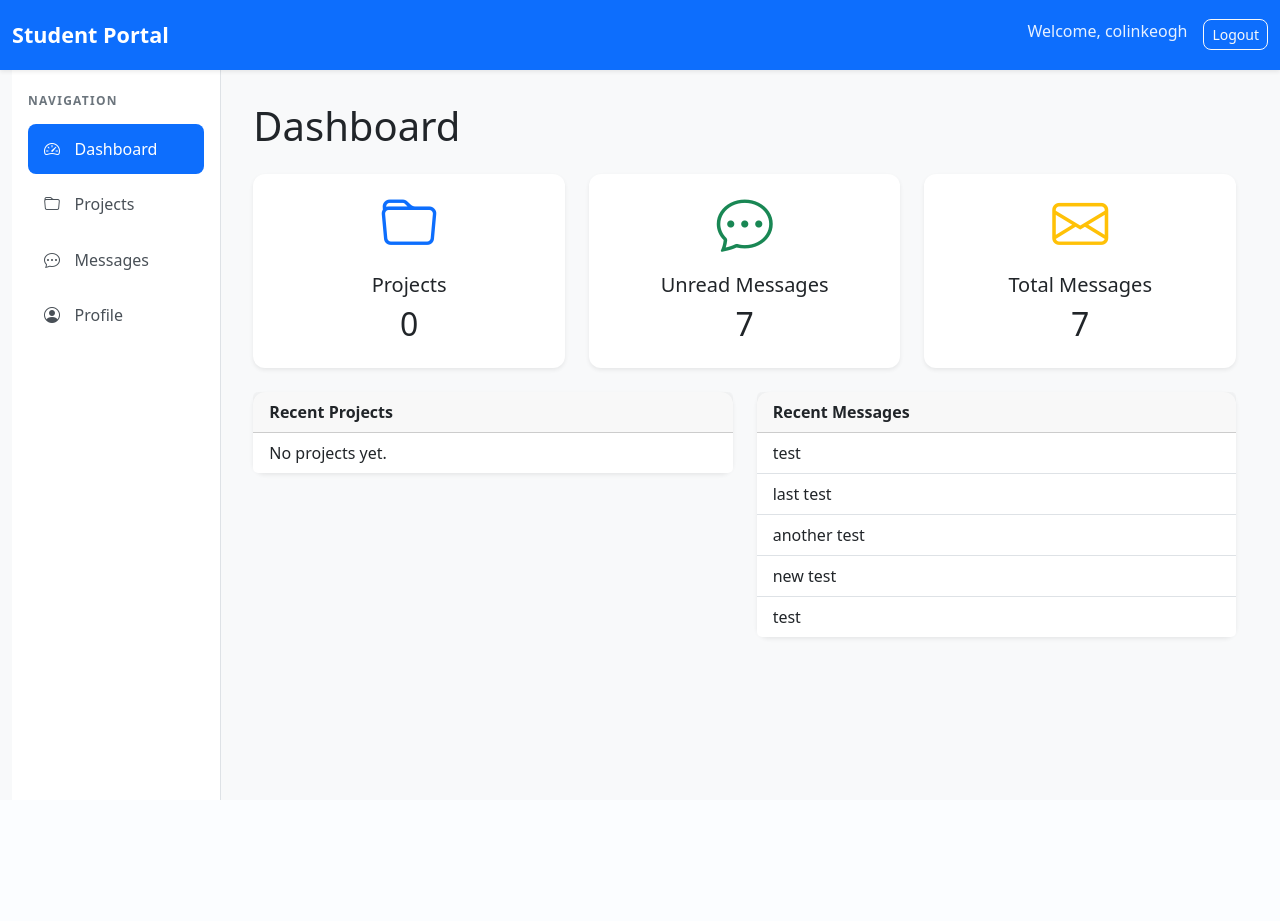
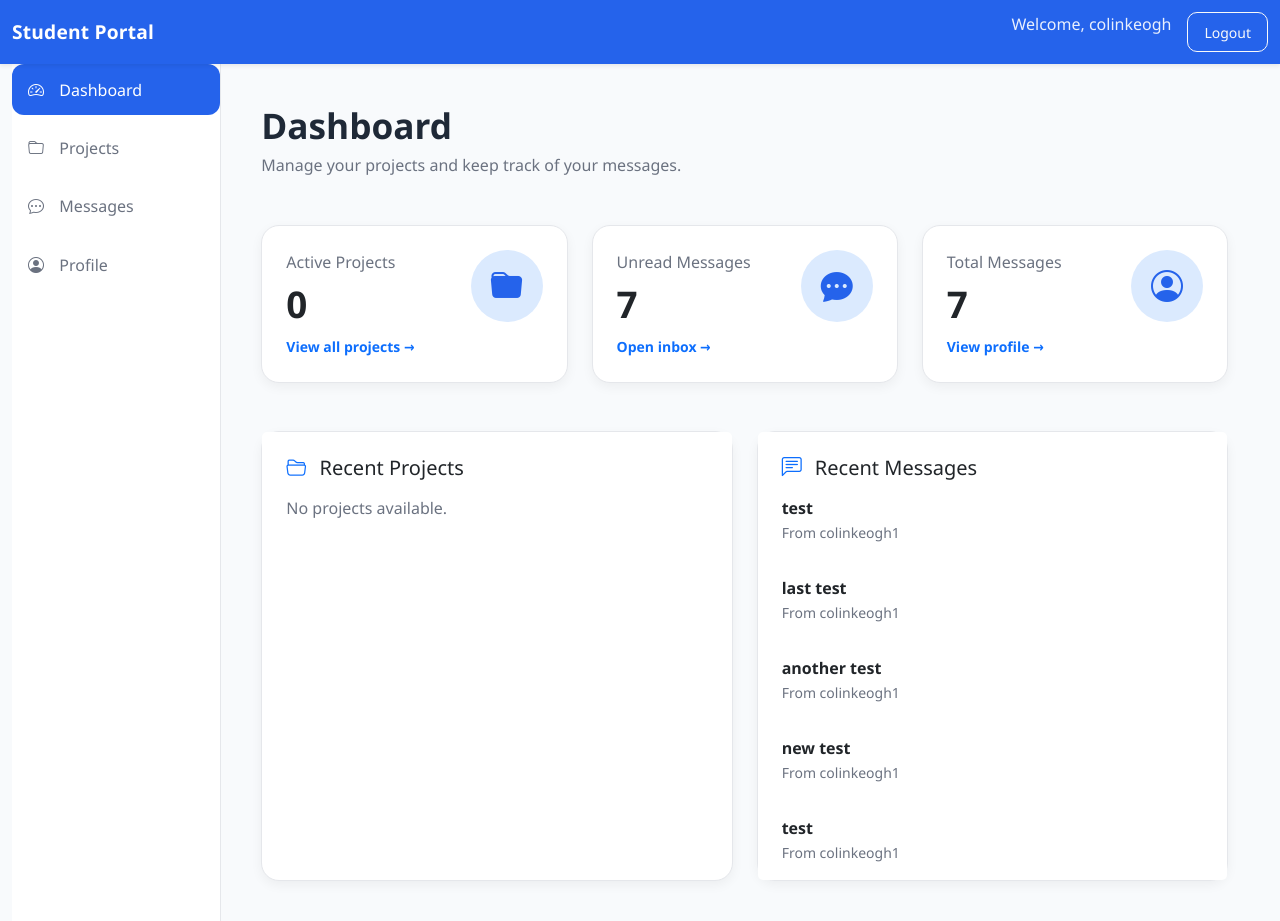
Before and after one commit to colin-182/student-portal, a Django app: page / in a window 1280 px wide. Before the commit the page ends 800 px from the top, so only its background shows below. Run offline with Django 5.2, Linux system fonts and the light colour scheme; a user stored in the database is signed in; data comes from the database, SQL or seed files in the repository.

Commit message:
complete dashboard redesign and begin UI polish

```diff
--- a/dashboard/templates/dashboard/home.html
+++ b/dashboard/templates/dashboard/home.html
@@ -6,27 +6,59 @@ Dashboard
 
 {% block content %}
 
-<h1 class="mb-4">
-    Dashboard
-</h1>
+<div class="mb-5">
 
-<div class="row">
+    <h1>Dashboard</h1>
 
-    <div class="col-md-4 mb-4">
+    <p class="text-muted mb-0">
 
-        <a href="{% url 'projects:list' %}" class="text-decoration-none">
+        Manage your projects and keep track of your messages.
 
-            <div class="card shadow-sm h-100">
+    </p>
 
-                <div class="card-body text-center">
+</div>
 
-                    <i class="bi bi-folder display-4 text-primary"></i>
+<div class="row g-4 mb-5">
 
-                    <h5 class="mt-3">
-                        Projects
-                    </h5>
+    <!-- Projects Card -->
 
-                    <h2>{{ project_count }}</h2>
+    <div class="col-lg-4">
+
+        <a
+            href="{% url 'projects:list' %}"
+            class="text-decoration-none text-dark">
+
+            <div class="card h-100">
+
+                <div class="card-body p-4">
+
+                    <div class="d-flex justify-content-between align-items-start">
+
+                        <div>
+
+                            <p class="text-muted mb-2">
+
+                                Active Projects
+
+                            </p>
+
+                            <h2 class="mb-2">
+
+                                {{ project_count }}
+
+                            </h2>
+
+                            <small class="text-primary fw-semibold">
+
+                                View all projects →
+
+                            </small>
+
+                        </div>
+
+                        <i class="bi bi-folder-fill fs-1"></i>
+
+                    </div>
 
                 </div>
 
@@ -36,21 +68,45 @@ Dashboard
 
     </div>
 
-    <div class="col-md-4 mb-4">
+    <!-- Messages Card -->
 
-        <a href="{% url 'messaging:inbox' %}" class="text-decoration-none">
+    <div class="col-lg-4">
 
-            <div class="card shadow-sm h-100">
+        <a
+            href="{% url 'messaging:inbox' %}"
+            class="text-decoration-none text-dark">
 
-                <div class="card-body text-center">
+            <div class="card h-100">
 
-                    <i class="bi bi-chat-dots display-4 text-success"></i>
+                <div class="card-body p-4">
 
-                    <h5 class="mt-3">
-                        Unread Messages
-                    </h5>
+                    <div class="d-flex justify-content-between align-items-start">
 
-                    <h2>{{ unread_messages }}</h2>
+                        <div>
+
+                            <p class="text-muted mb-2">
+
+                                Unread Messages
+
+                            </p>
+
+                            <h2 class="mb-2">
+
+                                {{ unread_messages }}
+
+                            </h2>
+
+                            <small class="text-primary fw-semibold">
+
+                                Open inbox →
+
+                            </small>
+
+                        </div>
+
+                        <i class="bi bi-chat-dots-fill fs-1"></i>
+
+                    </div>
 
                 </div>
 
@@ -60,21 +116,45 @@ Dashboard
 
     </div>
 
-    <div class="col-md-4 mb-4">
+    <!-- Profile Card -->
 
-        <a href="{% url 'messaging:inbox' %}" class="text-decoration-none">
+    <div class="col-lg-4">
 
-            <div class="card shadow-sm h-100">
+        <a
+            href="{% url 'dashboard:profile' %}"
+            class="text-decoration-none text-dark">
 
-                <div class="card-body text-center">
+            <div class="card h-100">
 
-                    <i class="bi bi-envelope display-4 text-warning"></i>
+                <div class="card-body p-4">
 
-                    <h5 class="mt-3">
-                        Total Messages
-                    </h5>
+                    <div class="d-flex justify-content-between align-items-start">
 
-                    <h2>{{ total_messages }}</h2>
+                        <div>
+
+                            <p class="text-muted mb-2">
+
+                                Total Messages
+
+                            </p>
+
+                            <h2 class="mb-2">
+
+                                {{ total_messages }}
+
+                            </h2>
+
+                            <small class="text-primary fw-semibold">
+
+                                View profile →
+
+                            </small>
+
+                        </div>
+
+                        <i class="bi bi-person-circle fs-1"></i>
+
+                    </div>
 
                 </div>
 
@@ -86,15 +166,23 @@ Dashboard
 
 </div>
 
-<div class="row">
+<div class="row g-4">
+
+    <!-- Recent Projects -->
 
     <div class="col-lg-6">
 
-        <div class="card shadow-sm mb-4">
+        <div class="card h-100">
 
-            <div class="card-header">
+            <div class="card-header bg-white border-0 pt-4 pb-0 px-4">
 
-                <strong>Recent Projects</strong>
+                <h5 class="mb-0">
+
+                    <i class="bi bi-folder2-open text-primary me-2"></i>
+
+                    Recent Projects
+
+                </h5>
 
             </div>
 
@@ -104,17 +192,21 @@ Dashboard
 
                     <a
                         href="{% url 'projects:detail' project.pk %}"
-                        class="list-group-item list-group-item-action">
+                        class="list-group-item list-group-item-action border-0 px-4 py-3">
 
-                        {{ project.title }}
+                        <strong>
+
+                            {{ project.title }}
+
+                        </strong>
 
                     </a>
 
                 {% empty %}
 
-                    <div class="list-group-item">
+                    <div class="list-group-item border-0 px-4 py-3 text-muted">
 
-                        No projects yet.
+                        No projects available.
 
                     </div>
 
@@ -126,13 +218,21 @@ Dashboard
 
     </div>
 
+    <!-- Recent Messages -->
+
     <div class="col-lg-6">
 
-        <div class="card shadow-sm mb-4">
+        <div class="card h-100">
 
-            <div class="card-header">
+            <div class="card-header bg-white border-0 pt-4 pb-0 px-4">
 
-                <strong>Recent Messages</strong>
+                <h5 class="mb-0">
+
+                    <i class="bi bi-chat-left-text text-primary me-2"></i>
+
+                    Recent Messages
+
+                </h5>
 
             </div>
 
@@ -142,17 +242,29 @@ Dashboard
 
                     <a
                         href="{% url 'messaging:detail' message.pk %}"
-                        class="list-group-item list-group-item-action">
+                        class="list-group-item list-group-item-action border-0 px-4 py-3">
 
-                        {{ message.subject }}
+                        <strong>
+
+                            {{ message.subject }}
+
+                        </strong>
+
+                        <br>
+
+                        <small class="text-muted">
+
+                            From {{ message.sender.username }}
+
+                        </small>
 
                     </a>
 
                 {% empty %}
 
-                    <div class="list-group-item">
+                    <div class="list-group-item border-0 px-4 py-3 text-muted">
 
-                        No messages yet.
+                        No messages available.
 
                     </div>
 
--- a/static/css/style.css
+++ b/static/css/style.css
@@ -1,3 +1,22 @@
+/* ==========================================
+   Colour Palette
+========================================== */
+
+:root {
+
+    --primary: #2563eb;
+    --primary-light: #dbeafe;
+
+    --background: #f8fafc;
+    --card: #ffffff;
+
+    --border: #e5e7eb;
+
+    --text: #1f2937;
+    --text-muted: #6b7280;
+
+}
+
 /* ==========================================
    Global
 ========================================== */
@@ -8,8 +27,20 @@ body {
 }
 
 body {
-    background-color: #f8f9fa;
+
+    background: var(--background);
+
+    color: var(--text);
+
+    font-family:
+        "Segoe UI",
+        Tahoma,
+        Geneva,
+        Verdana,
+        sans-serif;
+
     margin: 0;
+
 }
 
 /* ==========================================
@@ -17,18 +48,31 @@ body {
 ========================================== */
 
 .navbar {
-    min-height: 70px;
-    box-shadow: 0 2px 8px rgba(0, 0, 0, 0.08);
-    z-index: 1030;
+
+    min-height: 64px;
+
+    background: var(--primary) !important;
+
+    box-shadow:
+        0 2px 12px rgba(0,0,0,.08);
+
 }
 
 .navbar-brand {
-    font-size: 1.35rem;
-    font-weight: 700;
+
+    font-size: 1.2rem;
+
+    font-weight: 600;
+
+    letter-spacing: .2px;
+
 }
 
 .navbar-text {
-    color: rgba(255, 255, 255, 0.9);
+
+    color:
+        rgba(255,255,255,.9);
+
 }
 
 /* ==========================================
@@ -36,59 +80,116 @@ body {
 ========================================== */
 
 .sidebar {
-    background: #ffffff;
-    border-right: 1px solid #dee2e6;
-    min-height: calc(100vh - 70px);
+
+    background: white;
+
+    border-right:
+        1px solid var(--border);
+
+    min-height: calc(100vh - 64px);
+
 }
 
 .sidebar-inner {
+
     padding: 1.5rem 1rem;
-}
 
-.sidebar-heading {
-    color: #6c757d;
-    text-transform: uppercase;
-    letter-spacing: .08rem;
-    font-size: .75rem;
-    font-weight: 700;
-    margin-bottom: 1rem;
 }
 
 .nav-link {
-    color: #495057;
-    padding: .8rem 1rem;
-    border-radius: .5rem;
-    margin-bottom: .35rem;
-    transition: all .2s ease;
+
+    color: var(--text-muted);
+
+    border-radius: 12px;
+
+    padding: .85rem 1rem;
+
+    margin-bottom: .45rem;
+
+    transition:
+        all .25s ease;
+
     font-weight: 500;
+
 }
 
 .nav-link:hover {
-    background: #e9ecef;
-    color: #0d6efd;
+
+    background:
+        var(--primary-light);
+
+    color:
+        var(--primary);
+
 }
 
 .nav-link.active {
-    background: #0d6efd;
-    color: #ffffff !important;
+
+    background:
+        var(--primary);
+
+    color: white !important;
+
 }
 
 .nav-link i {
-    margin-right: .65rem;
+
+    margin-right: .7rem;
+
 }
 
 /* ==========================================
-   Main Content
+   Main
 ========================================== */
 
 main {
-    min-height: calc(100vh - 70px);
+
+    min-height:
+        calc(100vh - 64px);
+
 }
 
 .content-wrapper {
-    max-width: 1100px;
-    margin: 0 auto;
-    padding: 2rem;
+
+    max-width: 1150px;
+
+    margin: auto;
+
+    padding: 2.5rem;
+
+}
+
+/* ==========================================
+   Page Titles
+========================================== */
+
+.content-wrapper h1 {
+
+    font-size: 2.2rem;
+
+    font-weight: 600;
+
+    margin-bottom: .4rem;
+
+    border: none;
+
+    padding: 0;
+
+}
+
+.content-wrapper h2 {
+
+    font-size: 1.75rem;
+
+    font-weight: 600;
+
+}
+
+.text-muted {
+
+    color:
+        var(--text-muted) !important;
+
 }
 
 /* ==========================================
@@ -96,16 +197,81 @@ main {
 ========================================== */
 
 .card {
-    border: none;
-    border-radius: .75rem;
-    box-shadow: 0 2px 10px rgba(0, 0, 0, .08);
-    transition: transform .2s ease,
-                box-shadow .2s ease;
+
+    background: white;
+
+    border: 1px solid var(--border);
+
+    border-radius: 18px;
+
+    box-shadow:
+
+        0 4px 12px rgba(0,0,0,.05);
+
+    transition:
+
+        transform .25s,
+
+        box-shadow .25s,
+
+        border-color .25s;
+
 }
 
 .card:hover {
-    transform: translateY(-3px);
-    box-shadow: 0 8px 20px rgba(0, 0, 0, .12);
+
+    transform:
+        translateY(-5px);
+
+    border-color:
+        var(--primary-light);
+
+    box-shadow:
+
+        0 14px 30px rgba(37,99,235,.12);
+
+}
+
+/* ==========================================
+   Dashboard Cards
+========================================== */
+
+.card i.fs-1 {
+
+    width: 72px;
+
+    height: 72px;
+
+    display: flex;
+
+    align-items: center;
+
+    justify-content: center;
+
+    border-radius: 50%;
+
+    background: var(--primary-light);
+
+    color: var(--primary) !important;
+
+    font-size: 2rem !important;
+
+}
+
+.card h2 {
+
+    font-size: 2.3rem;
+
+    font-weight: 700;
+
+    margin-top: .4rem;
+
+}
+
+.card p {
+
+    margin-bottom: 0;
+
 }
 
 /* ==========================================
@@ -128,7 +316,24 @@ main {
 ========================================== */
 
 .btn {
-    border-radius: .5rem;
+
+    border-radius: 10px;
+
+    padding:
+        .55rem 1rem;
+
+    font-weight: 500;
+
+}
+
+.btn-primary {
+
+    background:
+        var(--primary);
+
+    border-color:
+        var(--primary);
+
 }
 
 /* ==========================================
--- a/templates/includes/sidebar.html
+++ b/templates/includes/sidebar.html
@@ -1,17 +1,9 @@
-<div class="sidebar-inner">
-
-    <h6 class="sidebar-heading">
-
-        Navigation
-
-    </h6>
-
 <ul class="nav flex-column">
 
     <li class="nav-item">
 
         <a
-                class="nav-link {% if request.resolver_match.app_name == 'dashboard' %}active{% endif %}"
+            class="nav-link {% if request.resolver_match.url_name == 'home' %}active{% endif %}"
             href="{% url 'dashboard:home' %}">
 
             <i class="bi bi-speedometer2"></i>
@@ -65,5 +57,3 @@
     </li>
 
 </ul>
-
-</div>
```
Also changed, not shown: other parts of static/css/style.css (+41 -8 lines). Lines whose indentation alone changed are shown as unchanged.
